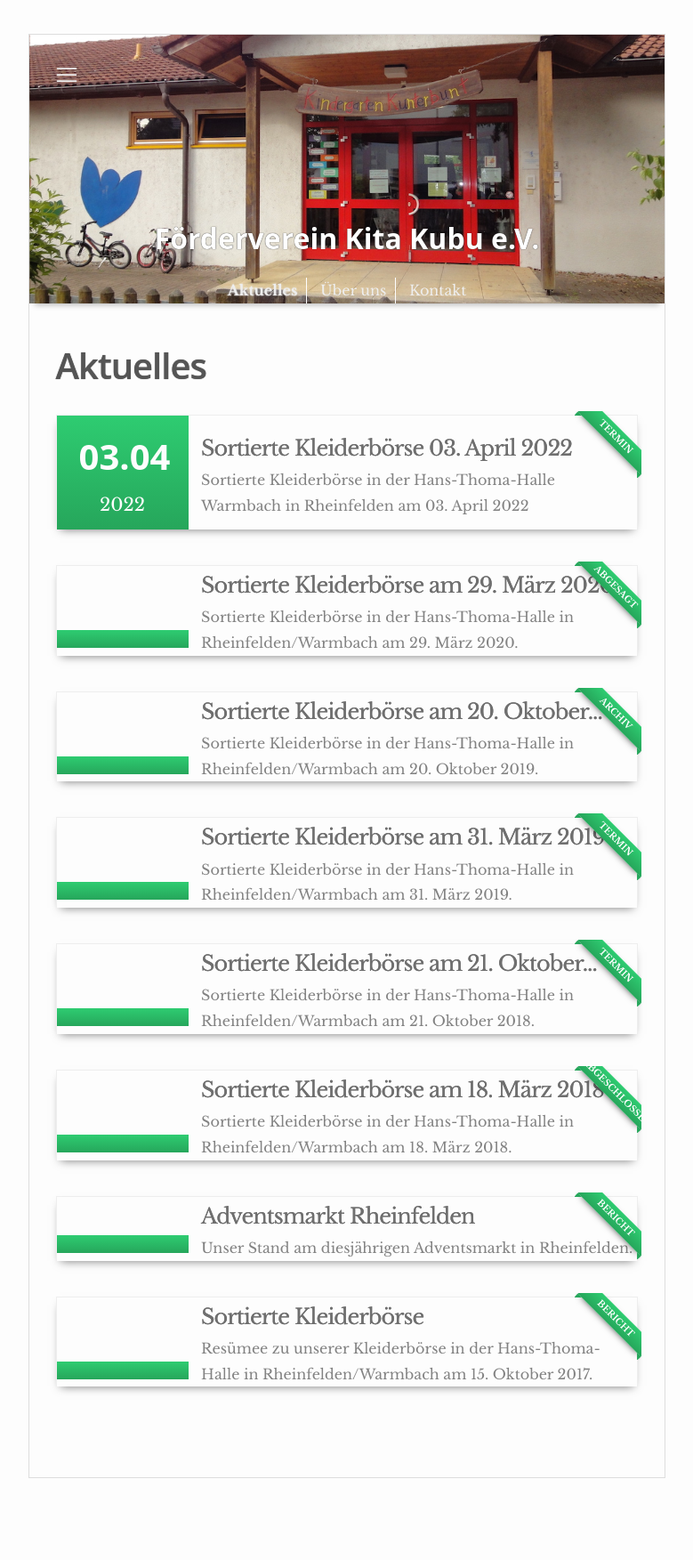
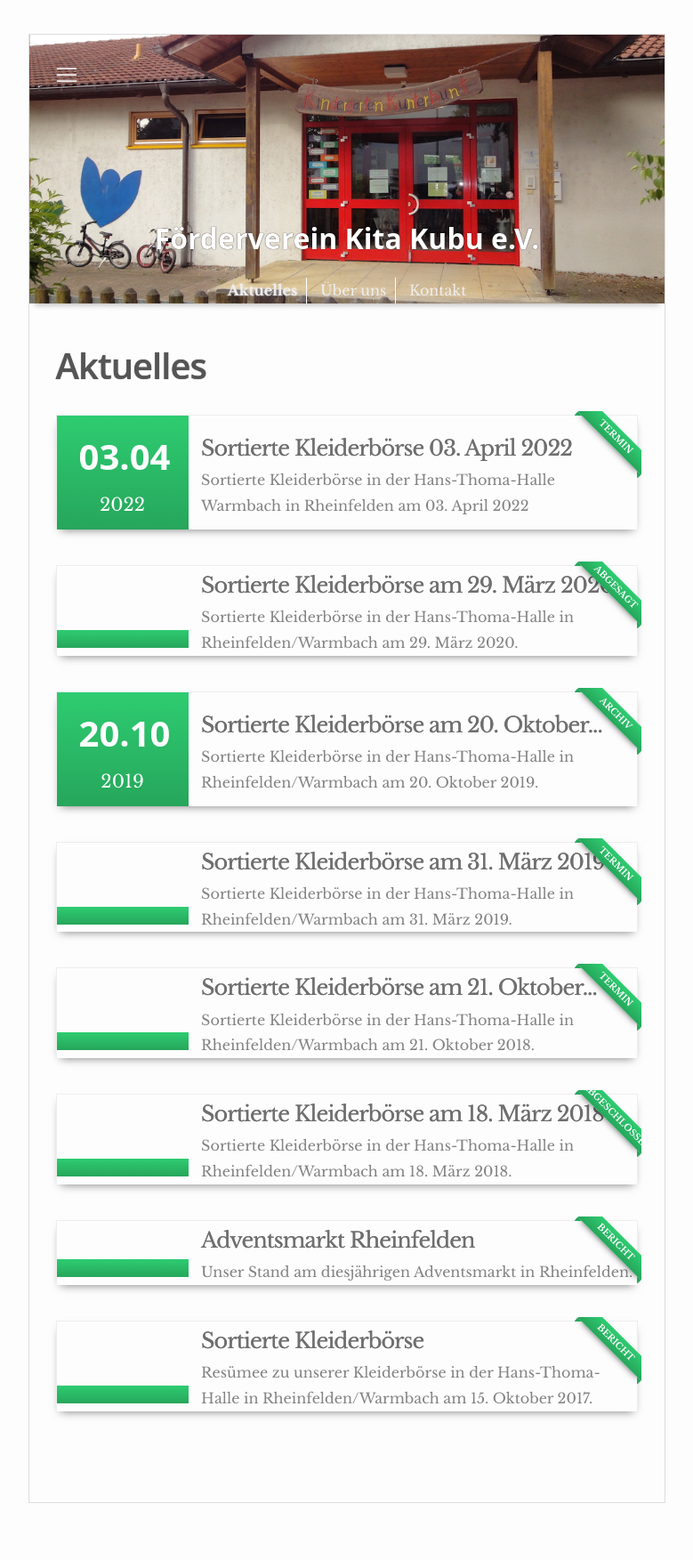
Before and after one commit to fv-kubu/fv-kubu, a Jekyll site: the page built from _pages/aktuelles.html, in a window 1280 px wide. Shown: the whole page at 89% size, without its empty margins (250-1029 px from the left). Built offline with Jekyll 4.4.1, drawn with Linux system fonts in a browser that asks for light colours; before the commit the page ends 1725 px from its top, so only the background shows below that.

Commit message:
Update 2019-10-20-ankuendigung-kleiderboerse-herbst-2019.md

```diff
--- a/_posts/2019-10-20-ankuendigung-kleiderboerse-herbst-2019.md
+++ b/_posts/2019-10-20-ankuendigung-kleiderboerse-herbst-2019.md
@@ -1,5 +1,6 @@
 ---
 layout: post
+market: 2019-10-20
 title: Sortierte Kleiderbörse am 20. Oktober 2019
 description: Sortierte Kleiderbörse in der Hans-Thoma-Halle in Rheinfelden/Warmbach am 20. Oktober 2019.
 categories: archiv
```
